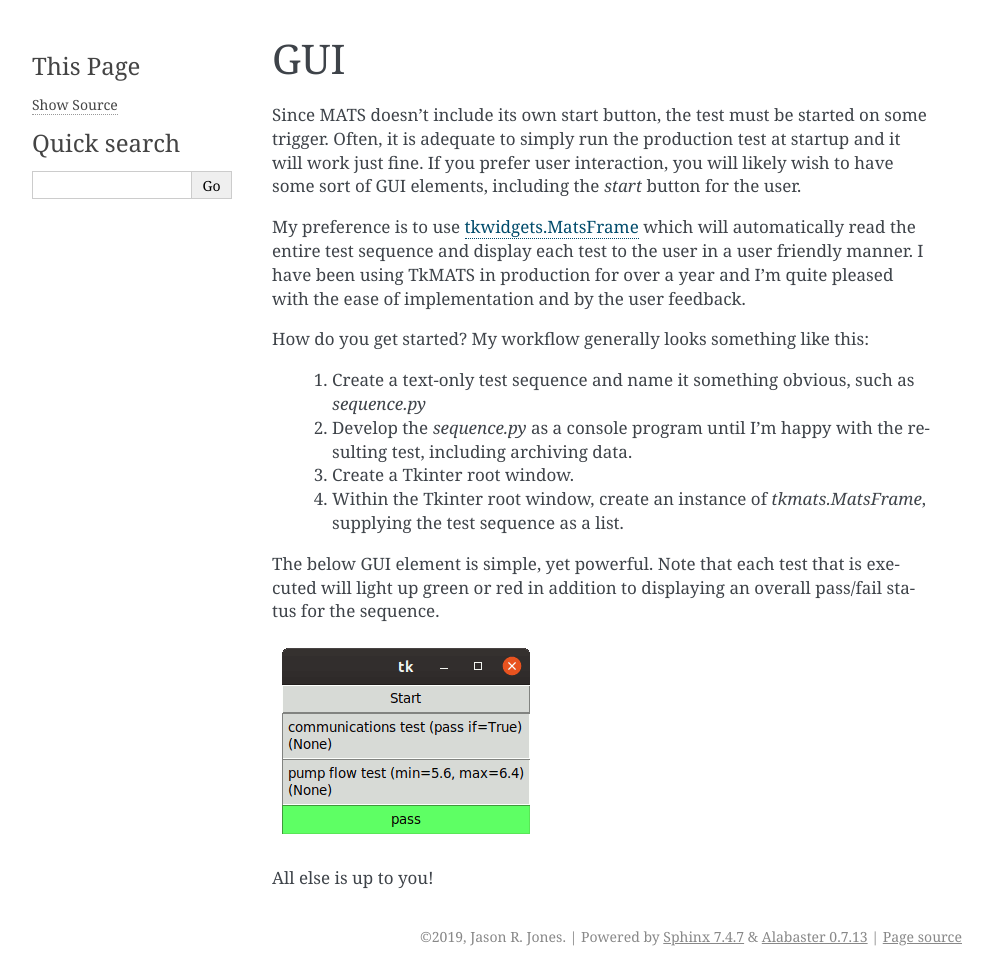
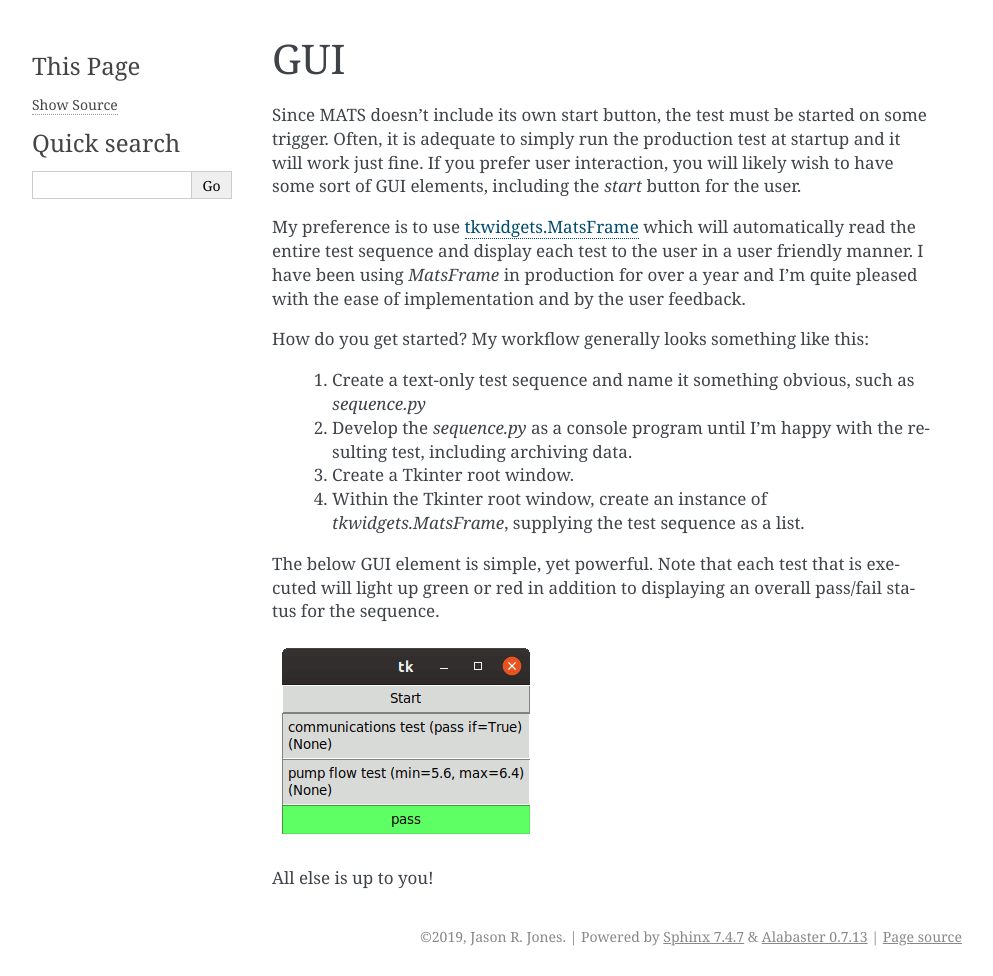
Before and after one commit to slightlynybbled/mats, a Sphinx documentation site: the page built from docs/source/pages/gui.rst, in a window 1280 px wide. Shown: the whole page, without its empty margins (148-1141 px from the left). Built offline with Sphinx 7.4.7, drawn with Linux system fonts in a browser that asks for light colours.

Commit message:
Update wording

```diff
--- a/docs/source/pages/gui.rst
+++ b/docs/source/pages/gui.rst
@@ -8,7 +8,7 @@ the `start` button for the user.
 
 My preference is to use :ref:`classes_mats_tkwidgets_matsframe`
 which will automatically read the entire test sequence and display each test to the user in a
-user friendly manner.  I have been using TkMATS in production for over a year and I'm quite
+user friendly manner.  I have been using `MatsFrame` in production for over a year and I'm quite
 pleased with the ease of implementation and by the user feedback.
 
 How do you get started?  My workflow generally looks something like this:
@@ -17,7 +17,7 @@ How do you get started?  My workflow generally looks something like this:
  #. Develop the `sequence.py` as a console program until I'm happy with the resulting test,
     including archiving data.
  #. Create a Tkinter root window.
- #. Within the Tkinter root window, create an instance of `tkmats.MatsFrame`, supplying the
+ #. Within the Tkinter root window, create an instance of `tkwidgets.MatsFrame`, supplying the
     test sequence as a list.
 
 The below GUI element is simple, yet powerful.  Note that each test that is executed will
```
